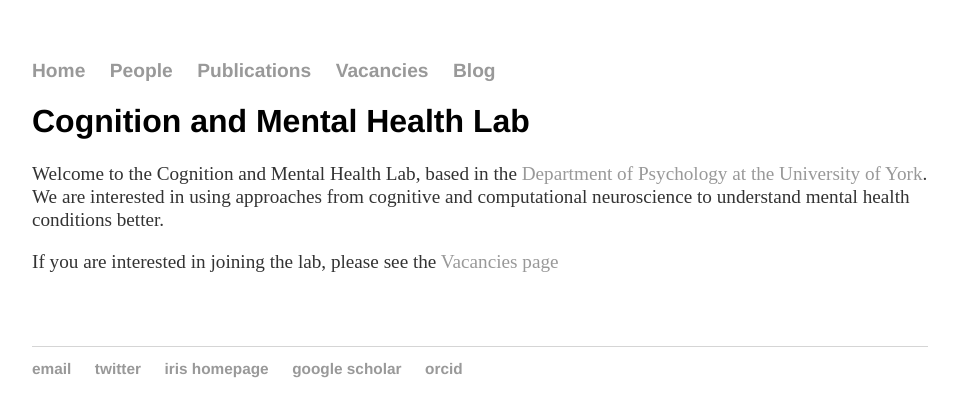
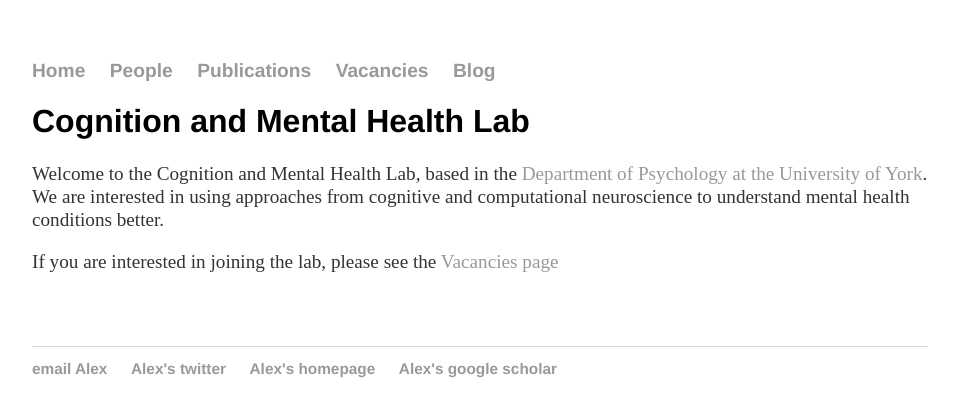
Before and after one commit to cognition-mental-health/cognition-mental-health.github.io, a Jekyll site: the page built from index.html, in a window 1280 px wide. Shown: the top 417 px of the page, without its empty margins (160-1117 px from the left). Built offline with Jekyll 4.4.1, drawn with Linux system fonts in a browser that asks for light colours.

Commit message:
Update default.html

```diff
--- a/_layouts/default.html
+++ b/_layouts/default.html
@@ -22,12 +22,10 @@
 			</div><!-- /.container -->
 			<footer>
 	    		<ul>
-	        	<li><a href="mailto:alex.pike@york.ac.uk">email</a></li>
-				<li><a href="https://twitter.com/Alexandra_Pike">twitter</a></li>
-	        	<li><a href="https://iris.ucl.ac.uk/iris/browse/profile?upi=ACAPI67">iris homepage</a></li>
-				<li><a href="https://scholar.google.co.uk/citations?user=XQ8kkegAAAAJ&hl=en">google scholar</a></li>
-				<li><a href="https://orcid.org/0000-0003-1972-5530">orcid</a></li>
-				</ul>
+	        	<li><a href="mailto:alex.pike@york.ac.uk">email Alex</a></li>
+				<li><a href="https://twitter.com/Alexandra_Pike">Alex's twitter</a></li>
+	        	<li><a href="https://www.york.ac.uk/psychology/staff/academicstaff/pike,-alex/">Alex's homepage</a></li>
+				<li><a href="https://scholar.google.co.uk/citations?user=XQ8kkegAAAAJ&hl=en">Alex's google scholar</a></li>				</ul>
 			</footer>
 		</body>
 	</html>
```
